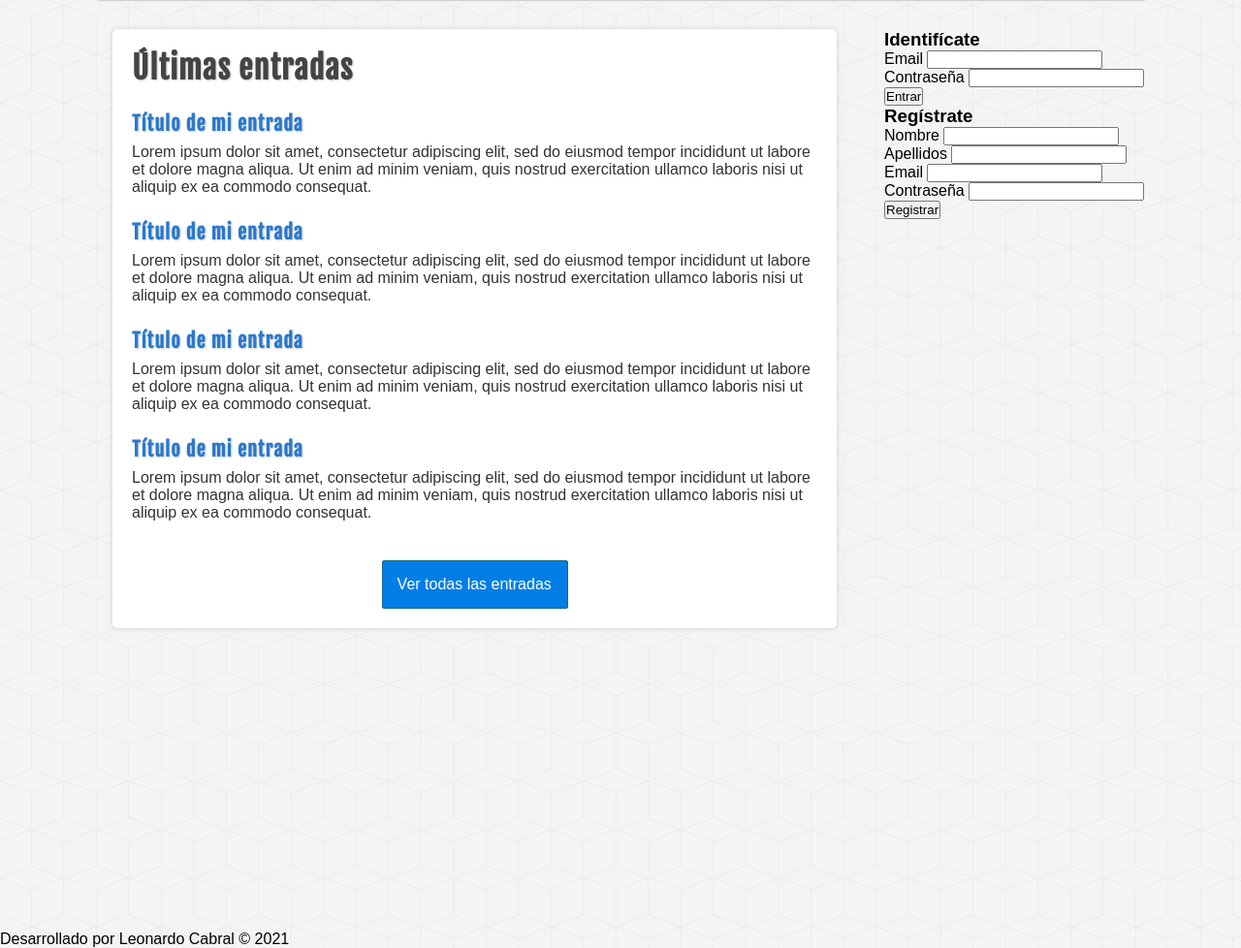
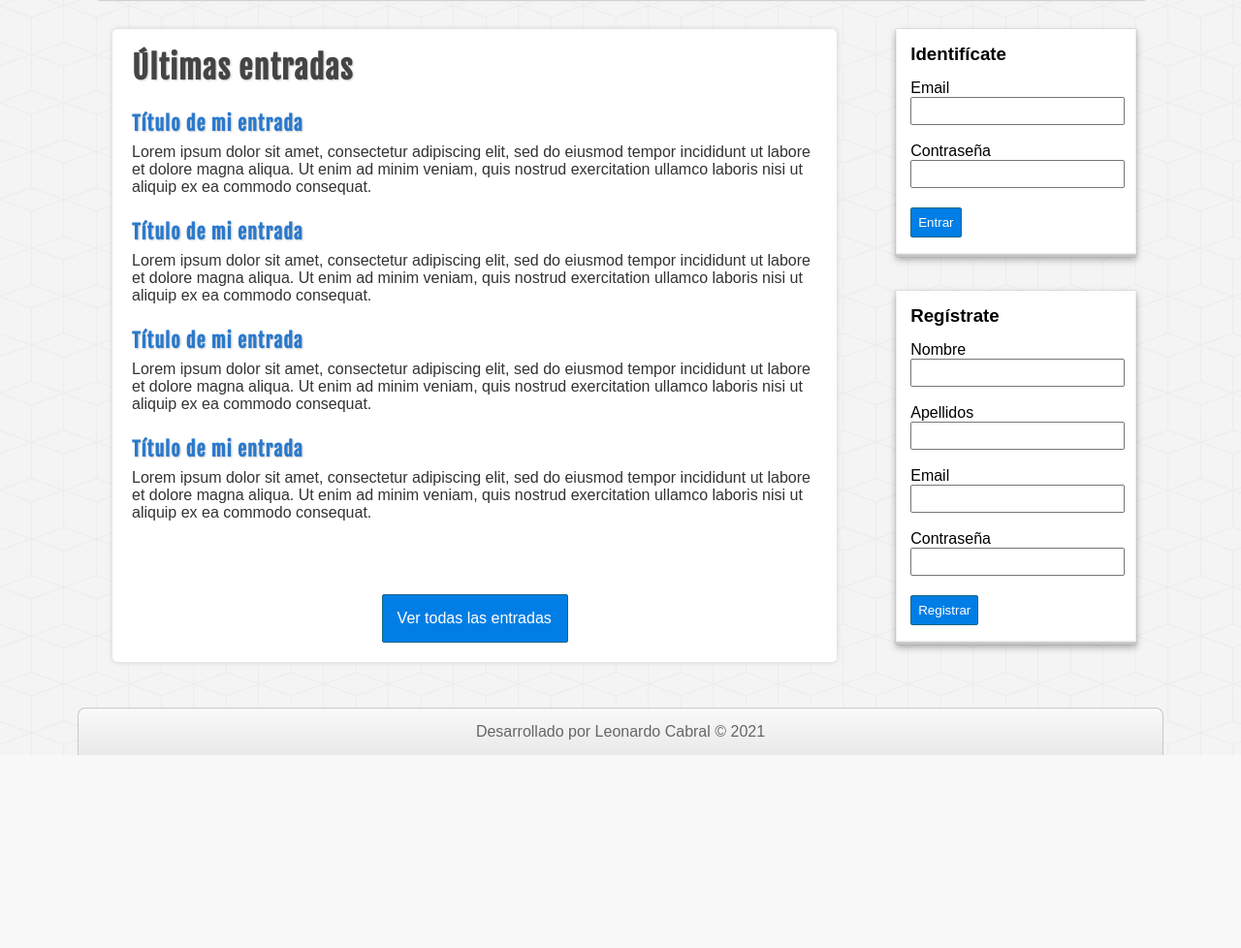
Before and after one commit to LeonardoCabral578/blog-php-mysql-, a PHP site: page / in a window 1280 px wide. Shown: the part 157-1135 px from the top of the page at 97% size. After the commit the page ends 936 px from the top, so only its background shows below. Run offline with PHP 8.4, Linux system fonts and the light colour scheme.

Commit message:
estilos-panel lateral y footer

```diff
--- a/assets/css/styles.css
+++ b/assets/css/styles.css
@@ -105,7 +105,8 @@ body{
 -------------------------------------------------------------------------------------------*/
 #contenedor{
     width: 85%;
-    min-height: 900px;
+    height: auto;
+    /* min-height: auto; */
     margin: 0px auto;
     margin-top: 30px;
     margin-bottom: 30px;
@@ -116,7 +117,51 @@ body{
 #sidebar{
     float: right;
     width: 25%;
-    min-height: 900px;
+    height: auto;
+}
+
+.bloque{
+    display: block;
+    width: 80%;
+    margin: 0px auto;
+    margin-bottom: 35px;
+    background: white;
+    padding: 15px;
+    box-shadow: 0px 0px 1px rgba(0, 0, 0, 0.3), 0px 3px 7px rgba(0, 0, 0, 0.3), 0px 0px 1px #ffffff inset, 0px -3px 2px rgba(0, 0, 0, 0.25) inset;
+}
+
+.bloque h3{
+    margin-bottom: 15px;
+}
+
+label,
+input[type="text"],
+input[type="email"],
+input[type="password"]{
+    display: block;
+    width: 95%;
+    margin-top: 0px;
+    margin-bottom: 0px;
+}
+
+input[type="text"],
+input[type="email"],
+input[type="password"]{
+    padding: 5px;
+    margin-bottom: 0px;
+}
+
+input[type="button"],
+input[type="submit"]{
+    margin-top: 2px;
+    margin-bottom: 5px;
+    display: block;
+    border-radius: 2px;
+    color: white;
+    background: #007ee5;
+    border: 1px solid #156785;
+    cursor: pointer;
+    padding: 7px;
 }
 
 /* PRINCIPAL
@@ -124,7 +169,7 @@ body{
 #principal{
     float: left;
     width: 65%;
-    min-height: 530px;
+    min-height: 595px;
     background: white;
     border-radius: 5px;
     box-shadow: 0px 0px 5px #ccc;
@@ -168,5 +213,22 @@ body{
     cursor: pointer;
     width: 160px;
     margin: 0px auto;
-    margin-top: 40px;
+    margin-top: 75px;
 }
+
+
+/* PIE DE PÁGINA
+-------------------------------------------------------------------------------------------*/
+#pie{
+    width: 85%;
+    clear: both;
+    margin: 0px auto;
+    background: linear-gradient(to bottom, #f9f9f9 0px, #e9e9e9 100%);
+    border: 1px solid #c9c9c9;
+    border-bottom: none;
+    border-radius: 8px 8px 0px 0px;
+    color: #666;
+    height: auto;
+    padding: 15px;
+    text-align: center;
+}
```
Also changed, not shown: index.php (+10 -2 lines).
